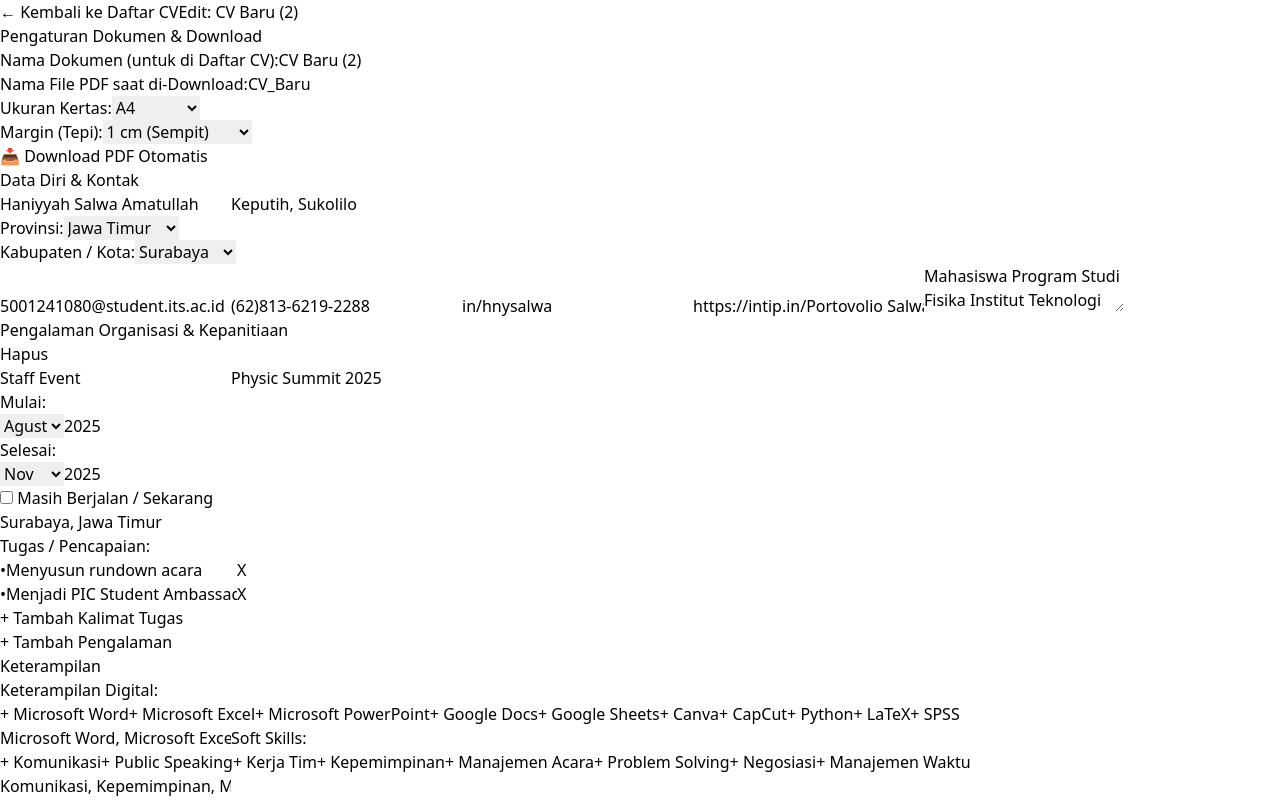
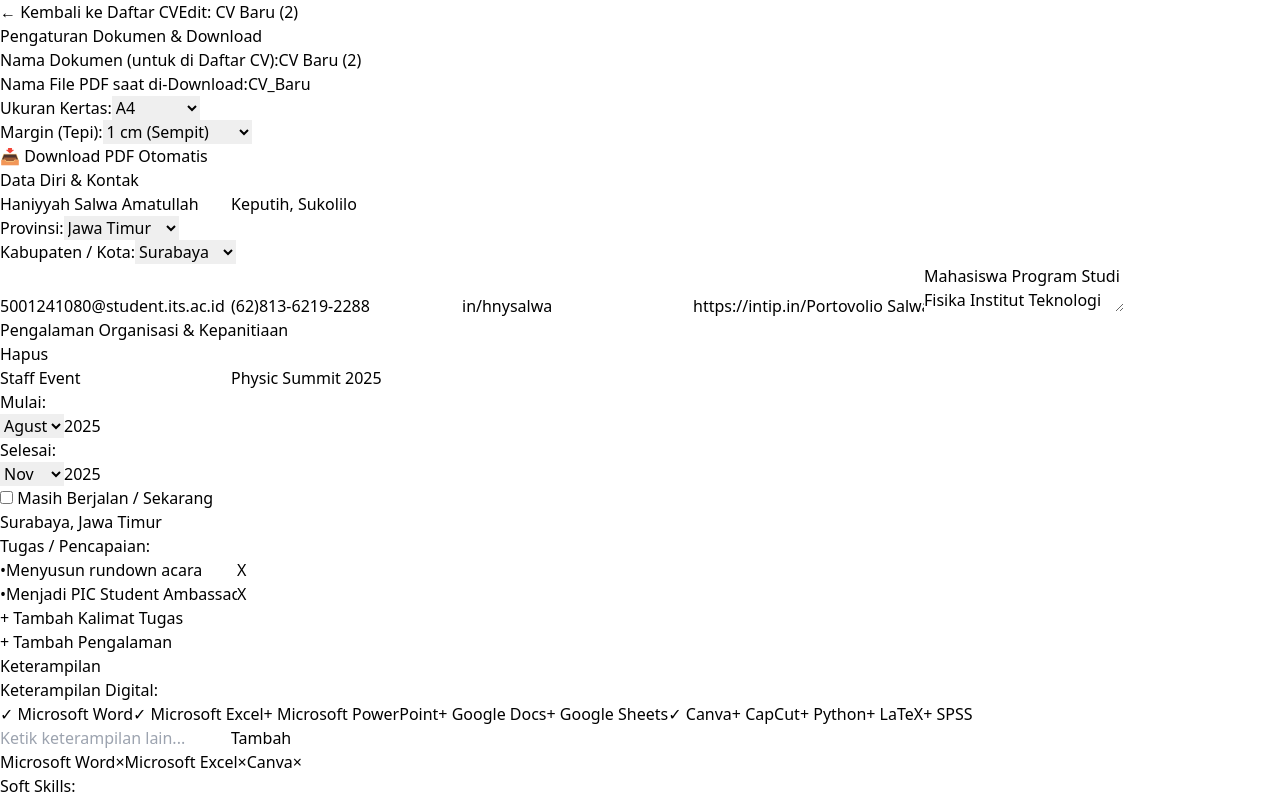
Before and after one commit to hnyyy23/BuildCV, a React (Vite) app: page / in a window 1280 px wide. Both pictures are taken after a click on the button "+ Buat CV Baru". Shown: the top 800 px of the page. Built offline with nearby package versions, Linux system fonts and the light colour scheme.

Commit message:
Update App.jsx

```diff
--- a/src/App.jsx
+++ b/src/App.jsx
@@ -13,10 +13,8 @@ const presetDigitalSkills = ["Microsoft Word", "Microsoft Excel", "Microsoft Pow
 const presetSoftSkills = ["Komunikasi", "Public Speaking", "Kerja Tim", "Kepemimpinan", "Manajemen Acara", "Problem Solving", "Negosiasi", "Manajemen Waktu"];
 
 export default function App() {
-  // State Halaman: 'dashboard' atau 'editor'
   const [view, setView] = useState('dashboard');
 
-  // Multi-Project State
   const [projects, setProjects] = useState(() => {
     const saved = localStorage.getItem('cv_projects_v2');
     if (saved) return JSON.parse(saved);
@@ -100,7 +98,7 @@ export default function App() {
     window.html2pdf().from(element).set(options).save();
   };
 
-  // ================= TAMPILAN 1: DASHBOARD / HALAMAN UTAMA FILE =================
+  // ================= TAMPILAN 1: DASHBOARD =================
   if (view === 'dashboard') {
     return (
       <div className="min-h-screen bg-gray-100 p-8 font-sans">
@@ -151,14 +149,13 @@ export default function App() {
     );
   }
 
-  // ================= TAMPILAN 2: HALAMAN EDITOR PER CV =================
+  // ================= TAMPILAN 2: EDITOR =================
   return (
     <div className="flex h-screen bg-gray-200 overflow-hidden font-sans">
 
       {/* KIRI: PANEL FORM EDITOR */}
       <div className="w-1/2 h-full overflow-y-auto bg-white border-r p-6 no-print shadow-lg z-10">
 
-        {/* Tombol Kembali ke Dashboard */}
         <div className="flex justify-between items-center mb-6 bg-gray-50 p-3 rounded-lg border">
           <button
             onClick={() => setView('dashboard')}
@@ -206,7 +203,7 @@ export default function App() {
           </button>
         </div>
 
-        {/* DATA DIRI & LOKASI DROPDOWN */}
+        {/* DATA DIRI */}
         <h3 className="font-bold text-lg border-b pb-2 mb-4">Data Diri & Kontak</h3>
         <div className="flex flex-col gap-3 mb-8">
           <input type="text" placeholder="Nama Lengkap" value={currentCv.name} onChange={(e) => updateCurrentCv({ name: e.target.value })} className="border p-2 rounded" />
@@ -326,67 +323,154 @@ export default function App() {
         ))}
         <button onClick={() => updateCurrentCv({ experiences: [...currentCv.experiences, { id: Date.now(), title: '', startMonth: 'Jan', startYear: '2025', endMonth: 'Des', endYear: '2025', isCurrent: false, organization: '', location: '', tasks: [''] }] })} className="w-full border-2 border-dashed border-gray-400 text-gray-600 font-bold py-2 rounded hover:bg-gray-50 mb-8">+ Tambah Pengalaman</button>
 
-        {/* KETERAMPILAN */}
+        {/* KETERAMPILAN BARU (BEBAS KETIK & PILIH) */}
         <h3 className="font-bold text-lg border-b pb-2 mb-4">Keterampilan</h3>
-        <div className="mb-10 bg-gray-50 p-4 rounded border">
+        <div className="mb-10 bg-gray-50 p-4 rounded border flex flex-col gap-6">
+
+          {/* Digital Skills */}
+          <div>
             <label className="block text-sm font-semibold mb-2 text-gray-700">Keterampilan Digital:</label>
             <div className="flex flex-wrap gap-1.5 mb-3">
-            {presetDigitalSkills.map(skill => (
+              {presetDigitalSkills.map(skill => {
+                const isSelected = currentCv.digitalSkills.includes(skill);
+                return (
                   <button
                     key={skill}
                     onClick={() => {
-                  if (!currentCv.digitalSkills.includes(skill)) {
+                      if (isSelected) {
+                        updateCurrentCv({ digitalSkills: currentCv.digitalSkills.filter(s => s !== skill) });
+                      } else {
                         updateCurrentCv({ digitalSkills: [...currentCv.digitalSkills, skill] });
                       }
                     }}
-                className={`text-xs px-2.5 py-1 rounded border ${currentCv.digitalSkills.includes(skill) ? 'bg-blue-600 text-white' : 'bg-white text-gray-700 hover:bg-gray-100'}`}
+                    className={`text-xs px-2.5 py-1 rounded border transition ${isSelected ? 'bg-blue-600 text-white font-bold' : 'bg-white text-gray-700 hover:bg-gray-100'}`}
                   >
-                + {skill}
+                    {isSelected ? '✓ ' : '+ '}{skill}
                   </button>
+                );
+              })}
+            </div>
+
+            <div className="flex gap-2">
+              <input
+                type="text"
+                id="custom-digital-input"
+                placeholder="Ketik keterampilan lain..."
+                className="border p-2 rounded w-full bg-white text-sm"
+                onKeyDown={(e) => {
+                  if (e.key === 'Enter') {
+                    e.preventDefault();
+                    const val = e.target.value.trim();
+                    if (val && !currentCv.digitalSkills.includes(val)) {
+                      updateCurrentCv({ digitalSkills: [...currentCv.digitalSkills, val] });
+                      e.target.value = '';
+                    }
+                  }
+                }}
+              />
+              <button
+                type="button"
+                onClick={() => {
+                  const input = document.getElementById('custom-digital-input');
+                  const val = input.value.trim();
+                  if (val && !currentCv.digitalSkills.includes(val)) {
+                    updateCurrentCv({ digitalSkills: [...currentCv.digitalSkills, val] });
+                    input.value = '';
+                  }
+                }}
+                className="bg-blue-600 text-white px-4 py-2 rounded text-sm font-bold hover:bg-blue-700"
+              >
+                Tambah
+              </button>
+            </div>
+
+            <div className="mt-2 flex flex-wrap gap-1.5">
+              {currentCv.digitalSkills.map((skill, sIdx) => (
+                <span key={sIdx} className="bg-blue-50 text-blue-700 border border-blue-200 text-xs px-2.5 py-1 rounded-full flex items-center gap-1.5 font-medium">
+                  {skill}
+                  <button onClick={() => updateCurrentCv({ digitalSkills: currentCv.digitalSkills.filter((_, i) => i !== sIdx) })} className="text-blue-400 hover:text-red-600 font-bold">×</button>
+                </span>
               ))}
             </div>
-          <input
-            type="text"
-            placeholder="Ketik keterampilan tambahan"
-            value={currentCv.digitalSkills.join(', ')}
-            onChange={(e) => updateCurrentCv({ digitalSkills: e.target.value.split(',').map(s => s.trim()).filter(Boolean) })}
-            className="border p-2 rounded w-full mb-4 bg-white text-sm"
-          />
+          </div>
 
+          {/* Soft Skills */}
+          <div>
             <label className="block text-sm font-semibold mb-2 text-gray-700">Soft Skills:</label>
             <div className="flex flex-wrap gap-1.5 mb-3">
-            {presetSoftSkills.map(skill => (
+              {presetSoftSkills.map(skill => {
+                const isSelected = currentCv.softSkills.includes(skill);
+                return (
                   <button
                     key={skill}
                     onClick={() => {
-                  if (!currentCv.softSkills.includes(skill)) {
+                      if (isSelected) {
+                        updateCurrentCv({ softSkills: currentCv.softSkills.filter(s => s !== skill) });
+                      } else {
                         updateCurrentCv({ softSkills: [...currentCv.softSkills, skill] });
                       }
                     }}
-                className={`text-xs px-2.5 py-1 rounded border ${currentCv.softSkills.includes(skill) ? 'bg-blue-600 text-white' : 'bg-white text-gray-700 hover:bg-gray-100'}`}
+                    className={`text-xs px-2.5 py-1 rounded border transition ${isSelected ? 'bg-blue-600 text-white font-bold' : 'bg-white text-gray-700 hover:bg-gray-100'}`}
                   >
-                + {skill}
+                    {isSelected ? '✓ ' : '+ '}{skill}
                   </button>
-            ))}
+                );
+              })}
             </div>
+
+            <div className="flex gap-2">
               <input
                 type="text"
-            placeholder="Ketik soft skills tambahan"
-            value={currentCv.softSkills.join(', ')}
-            onChange={(e) => updateCurrentCv({ softSkills: e.target.value.split(',').map(s => s.trim()).filter(Boolean) })}
+                id="custom-soft-input"
+                placeholder="Ketik soft skill lain..."
                 className="border p-2 rounded w-full bg-white text-sm"
+                onKeyDown={(e) => {
+                  if (e.key === 'Enter') {
+                    e.preventDefault();
+                    const val = e.target.value.trim();
+                    if (val && !currentCv.softSkills.includes(val)) {
+                      updateCurrentCv({ softSkills: [...currentCv.softSkills, val] });
+                      e.target.value = '';
+                    }
+                  }
+                }}
               />
+              <button
+                type="button"
+                onClick={() => {
+                  const input = document.getElementById('custom-soft-input');
+                  const val = input.value.trim();
+                  if (val && !currentCv.softSkills.includes(val)) {
+                    updateCurrentCv({ softSkills: [...currentCv.softSkills, val] });
+                    input.value = '';
+                  }
+                }}
+                className="bg-blue-600 text-white px-4 py-2 rounded text-sm font-bold hover:bg-blue-700"
+              >
+                Tambah
+              </button>
+            </div>
+
+            <div className="mt-2 flex flex-wrap gap-1.5">
+              {currentCv.softSkills.map((skill, sIdx) => (
+                <span key={sIdx} className="bg-blue-50 text-blue-700 border border-blue-200 text-xs px-2.5 py-1 rounded-full flex items-center gap-1.5 font-medium">
+                  {skill}
+                  <button onClick={() => updateCurrentCv({ softSkills: currentCv.softSkills.filter((_, i) => i !== sIdx) })} className="text-blue-400 hover:text-red-600 font-bold">×</button>
+                </span>
+              ))}
             </div>
           </div>
 
-      {/* KANAN: PRATINJAU KERTAS (DIPERBAIKI AGAR TIDAK TERPOTONG) */}
+        </div>
+      </div>
+
+      {/* KANAN: PRATINJAU KERTAS */}
       <div className="w-1/2 h-full overflow-y-auto p-8 flex justify-center print-area bg-gray-100">
         <div
           id="cv-preview-element"
-          className="bg-white shadow-xl text-[10.5pt] mb-12 box-border"
+          className="bg-white shadow-xl text-[10.5pt] mb-12 box-border shrink-0"
           style={{
             width: currentCv.paperSize === 'A4' ? '210mm' : currentCv.paperSize === 'A5' ? '148mm' : '215.9mm',
-            maxWidth: '100%',
             padding: `${currentCv.margin}cm`,
             fontFamily: "'Times New Roman', Times, serif",
             color: "black",
@@ -406,7 +490,7 @@ export default function App() {
           {/* SUMMARY */}
           <div className="mb-2">
             <h2 className="text-[10.5pt] font-bold uppercase border-b border-black mb-1 pb-0">Ringkasan Profil</h2>
-            <p className="text-justify text-[10pt]">{currentCv.summary}</p>
+            <p className="text-justify text-[10.0pt]">{currentCv.summary}</p>
           </div>
 
           {/* EDUCATION */}
@@ -414,11 +498,11 @@ export default function App() {
             <h2 className="text-[10.5pt] font-bold uppercase border-b border-black mb-1 pb-0">Pendidikan</h2>
             {currentCv.educations.map((edu, idx) => (
               <div key={idx} className="mb-1.5">
-                <div className="flex justify-between font-bold text-[10pt]">
+                <div className="flex justify-between font-bold text-[10.0pt]">
                   <span>{edu.degree}</span>
                   <span>{edu.startYear} - {edu.isCurrent ? 'Sekarang' : edu.endYear}</span>
                 </div>
-                <div className="flex justify-between italic text-[10pt] mb-0.5">
+                <div className="flex justify-between italic text-[10.0pt] mb-0.5">
                   <span>{edu.institution}</span>
                   <span>{edu.score}</span>
                 </div>
@@ -438,11 +522,11 @@ export default function App() {
             <h2 className="text-[10.5pt] font-bold uppercase border-b border-black mb-1 pb-0">Pengalaman Organisasi & Kepanitiaan</h2>
             {currentCv.experiences.map((exp, index) => (
               <div key={index} className="mb-2">
-                <div className="flex justify-between font-bold text-[10pt]">
+                <div className="flex justify-between font-bold text-[10.0pt]">
                   <span>{exp.title}</span>
                   <span>{exp.startMonth} {exp.startYear} - {exp.isCurrent ? 'Sekarang' : `${exp.endMonth} ${exp.endYear}`}</span>
                 </div>
-                <div className="flex justify-between italic text-[10pt] mb-0.5">
+                <div className="flex justify-between italic text-[10.0pt] mb-0.5">
                   <span>{exp.organization}</span>
                   <span>{exp.location}</span>
                 </div>
```
Lines whose indentation alone changed are shown as unchanged.
